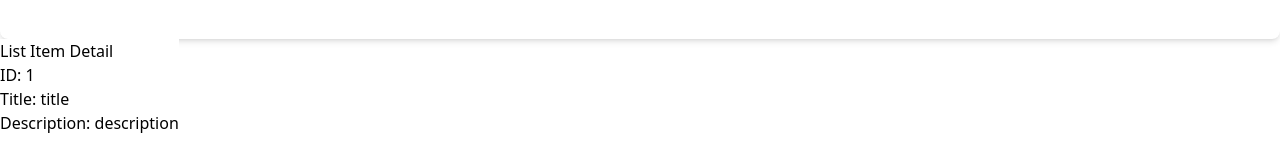
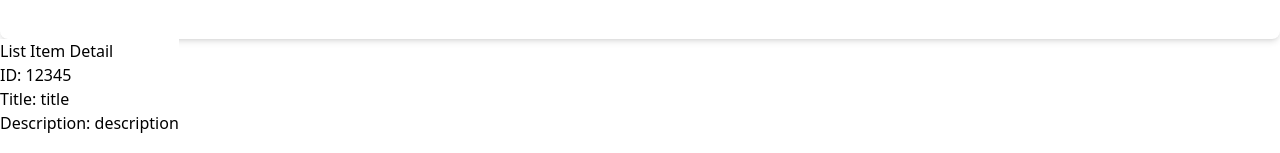
Before and after one commit to newmediapilot/react-19-bike-shop, a React (Vite) app: page / in a window 1280 px wide. Shown: the part 200-353 px from the top of the page. Built offline with nearby package versions, Linux system fonts and the light colour scheme; data requests are answered from the project's data file.

Commit message:
Update Index.tsx

```diff
--- a/src/pages/Index.tsx
+++ b/src/pages/Index.tsx
@@ -10,12 +10,11 @@ import * as React from 'react';
  */
 function Index() {
     const listData = useLoaderData();
-    console.log('listData', listData);
     return (
         <>
             <Search/>
-            <Listings list={undefined}/>
-            <DetailDialog detail={undefined}/>
+            <Listings list={listData}/>
+            <DetailDialog detail={{id: 12345, title: "title", description: "description"}}/>
         </>
     )
 }
```
